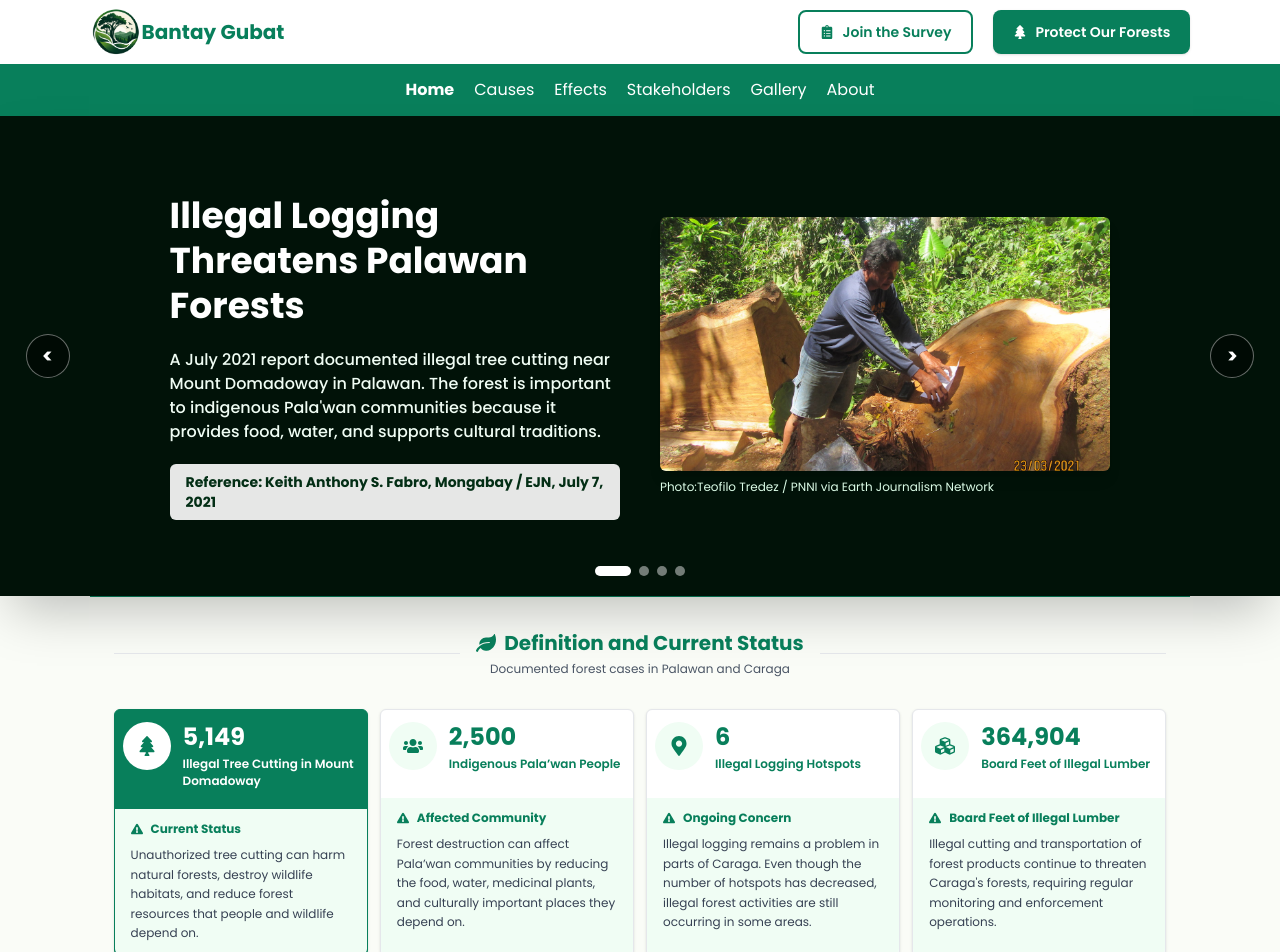
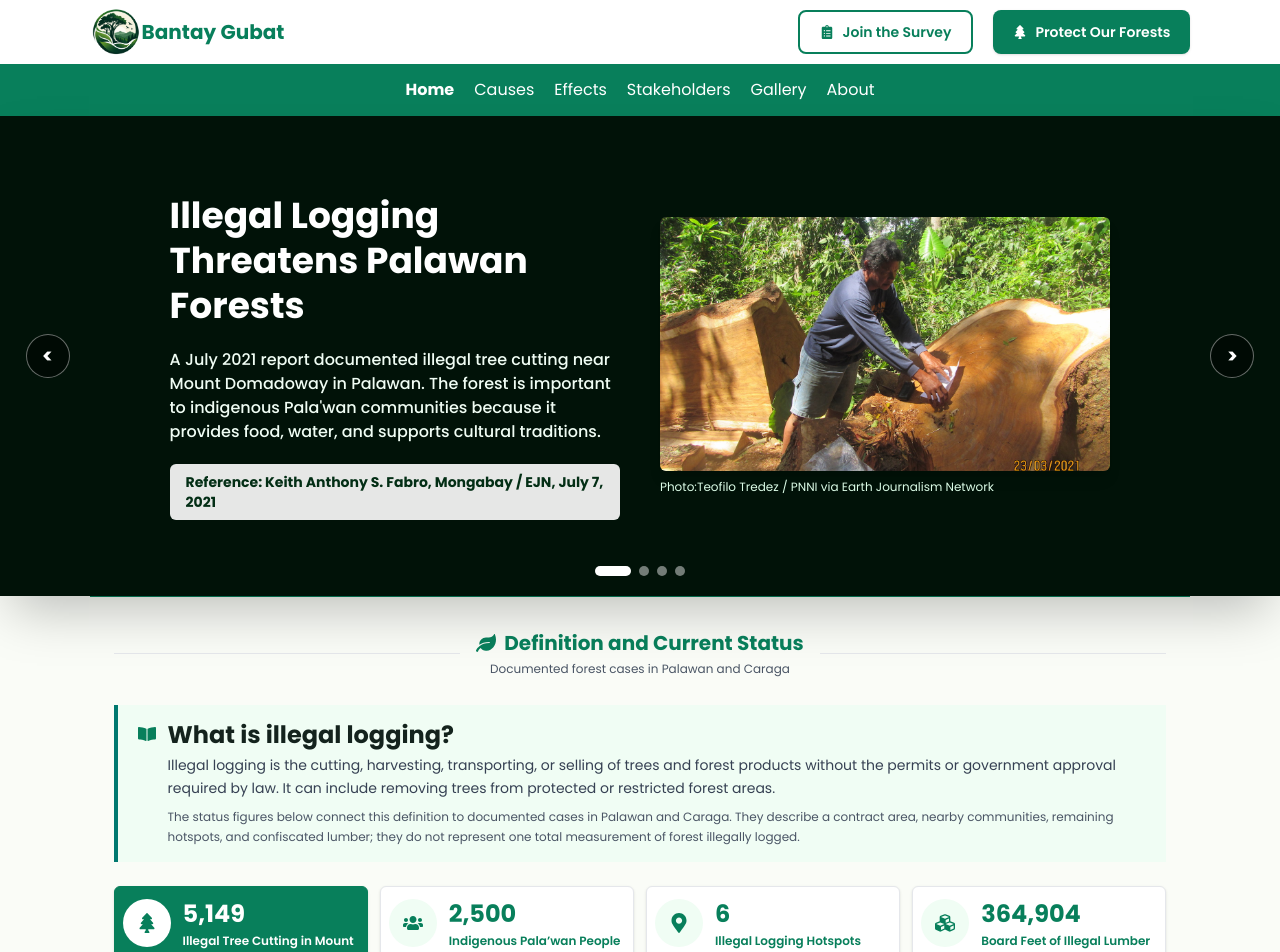
Before and after one commit to reynan1/bantay_gubat, a React (Vite) app: page / in a window 1280 px wide. Shown: the top 952 px of the page. Built offline with nearby package versions, Linux system fonts and the light colour scheme; no server answers.

Commit message:
add definition home page

```diff
--- a/src/pages/Home.tsx
+++ b/src/pages/Home.tsx
@@ -286,6 +286,21 @@ function Home() {
           <span className="h-px flex-1 bg-gray-200" aria-hidden="true" />
         </div>
 
+        <div className="!mx-3 !mt-5 border-l-4 border-teal-700 bg-green-50 !px-4 !py-4 sm:!mx-6 sm:!px-5">
+          <div className="flex items-start gap-3">
+            <FaBookOpen aria-hidden="true" className="!mt-1 shrink-0 text-lg text-teal-8" />
+            <div className="min-w-0">
+              <h2 className="!mb-1 text-base font-bold text-teal-8">What is illegal logging?</h2>
+              <p className="text-sm leading-relaxed text-gray-700">
+                Illegal logging is the cutting, harvesting, transporting, or selling of trees and forest products without the permits or government approval required by law. It can include removing trees from protected or restricted forest areas.
+              </p>
+              <p className="!mt-2 text-xs leading-relaxed text-gray-600">
+                The status figures below connect this definition to documented cases in Palawan and Caraga. They describe a contract area, nearby communities, remaining hotspots, and confiscated lumber; they do not represent one total measurement of forest illegally logged.
+              </p>
+            </div>
+          </div>
+        </div>
+
         <div className="grid grid-cols-1 gap-3 !px-3 !py-5 sm:grid-cols-2 sm:!px-6 sm:!py-6 lg:grid-cols-4">
             {illegalLoggingStatus.map((status, index) => (
             <button key={status.title}
```
